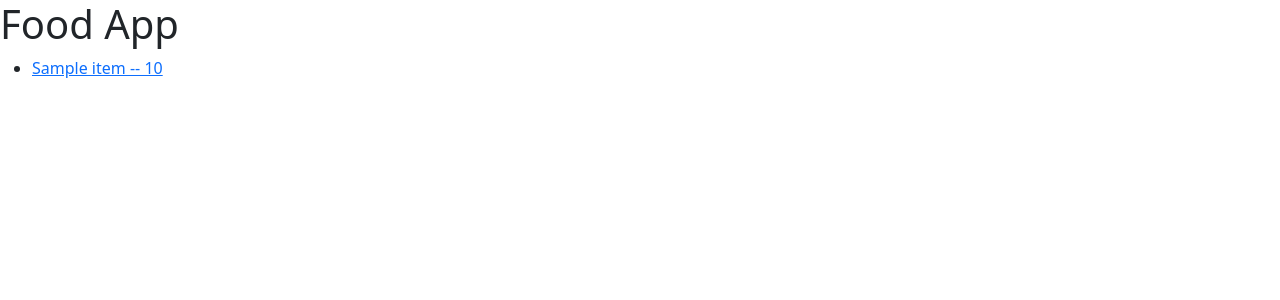
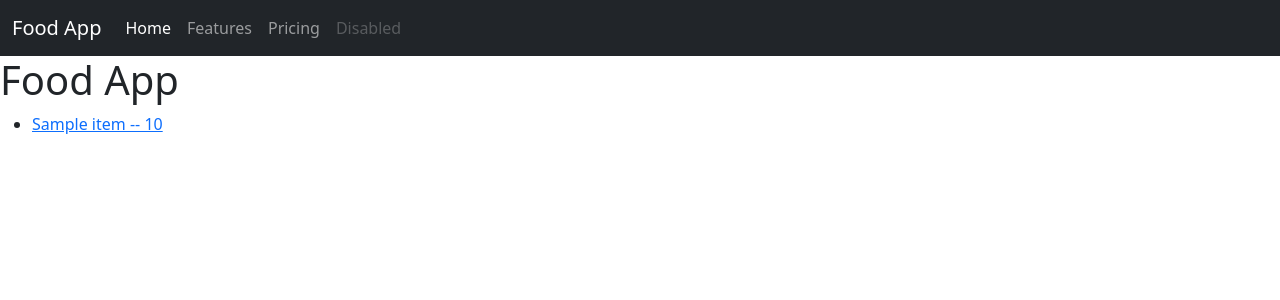
Before and after one commit to Ayan-Chowdhury/food_menu_webapp, a Django app: page /food_menu/ in a window 1280 px wide. Shown: the top 300 px of the page. Run offline with Django 5.2, Linux system fonts and the light colour scheme; tables that the repository leaves empty hold one stand-in row (values such as "Sample post"); some libraries are stand-ins or nearby versions.

Commit message:
Navbar and Base Html

```diff
--- a/food_menu/models.py
+++ b/food_menu/models.py
@@ -5,6 +5,7 @@ class Item(models.Model):
     item_name = models.CharField(max_length=200 )
     item_desc = models.CharField(max_length=200)
     item_price = models.IntegerField()
+    item_imgae=models.CharField(max_length=500, default="https://www.thefuzzyduck.co.uk/wp-content/uploads/2024/05/image-coming-soon-placeholder-01-660x660.png")
 
     def __str__(self):
         return str(self.item_name)
--- /dev/null
+++ b/food_menu/templates/food_menu/base.html
@@ -0,0 +1,36 @@
+{% load static %}
+<!DOCTYPE html>
+<html lang="en">
+
+<head>
+    <link rel="stylesheet" href="{% static 'food_menu/style.css' %}">
+    <link rel="stylesheet" href="{% static 'bootstrap/css/bootstrap.min.css' %}">
+
+    <title>Food APP</title>
+</head>
+
+<body>
+    <nav class="navbar navbar-expand-lg navbar-dark bg-dark">
+        <div class="container-fluid">
+            <a class="navbar-brand" href="#">Food App</a>
+            <button class="navbar-toggler" type="button" data-bs-toggle="collapse" data-bs-target="#navbarNavAltMarkup"
+                aria-controls="navbarNavAltMarkup" aria-expanded="false" aria-label="Toggle navigation">
+                <span class="navbar-toggler-icon"></span>
+            </button>
+            <div class="collapse navbar-collapse" id="navbarNavAltMarkup">
+                <div class="navbar-nav">
+                    <a class="nav-item nav-link active" aria-current="page" href="#">Home</a>
+                    <a class=" nav-item nav-link" href="#">Features</a>
+                    <a class=" nav-item nav-link" href="#">Pricing</a>
+                    <a class="nav-item nav-link disabled" href="#" tabindex="-1" aria-disabled="true">Disabled</a>
+                </div>
+            </div>
+        </div>
+    </nav>
+
+    {% block body %}
+    {% endblock %}
+
+</body>
+
+</html>
--- a/food_menu/templates/food_menu/detail.html
+++ b/food_menu/templates/food_menu/detail.html
@@ -1,3 +1,9 @@
+{% extends 'food_menu/base.html' %}
+{% load static %}
+
+{% block body %}
+
 <h1>Item Name: {{ item.item_name }}</h1>
 <h2>Item Description: {{ item.item_desc }}</h2>
 <h3>Item Price: {{ item.item_price }}</h3>
+ {% endblock %}
--- a/food_menu/templates/food_menu/index.html
+++ b/food_menu/templates/food_menu/index.html
@@ -1,6 +1,9 @@
+{% extends 'food_menu/base.html' %}
 {% load static %}
+
 <!DOCTYPE html>
 <html lang="en">
+
 <head>
   <meta charset="UTF-8" />
   <meta name="viewport" content="width=device-width, initial-scale=1.0" />
@@ -9,13 +12,19 @@
 
   <title>Food APP</title>
 </head>
+
 <body>
+  {% block body %}
+
   <h1>Food App</h1>
   <ul>
     {% for item in item_list %}
     <li><a href="{% url 'food_menu:detail' item.id %}">{{ item.item_name }} -- {{item.item_price}}</li></a>
     {% endfor %}
   </ul>
+  {% endblock %}
 </body>
 <link rel="stylesheet" href="{% static 'bootstrap/js/bootstrap.min.js' %}">
+<link rel="stylesheet" href="{% static 'bootstrap/js/bootstrap.min.js.map' %}">
+
 </html>
```
Lines whose indentation alone changed are shown as unchanged.
